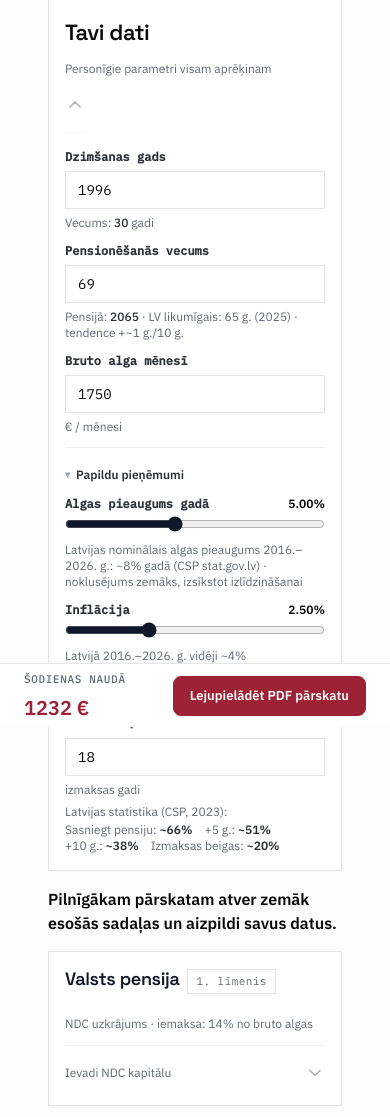
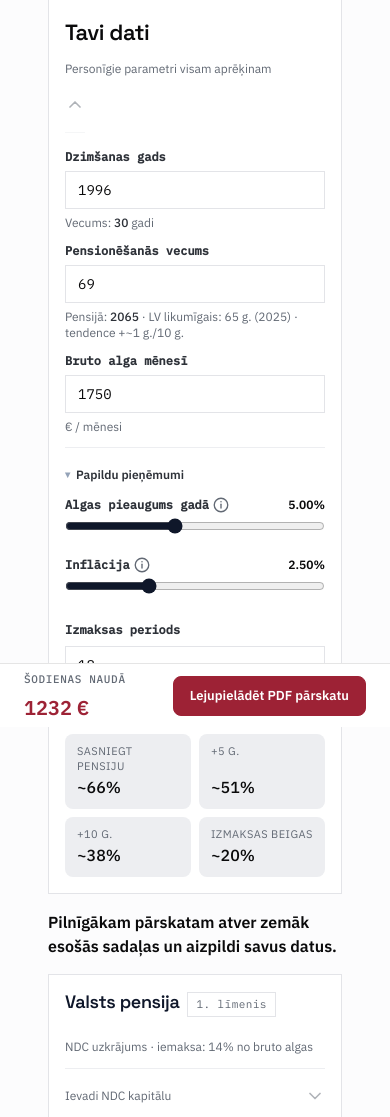
Before and after one commit to Egoitss/latvian_pension_calculator, a Flask app: page / in a window 390 px wide, after a click on "Papildu pieņēmumi". Shown: the part 117-1234 px from the top of the page. Run offline with Flask 3, Linux system fonts and the light colour scheme.

Commit message:
Move statistical footnotes behind an info button, chip the survival odds
Five sources (salary growth, inflation, indexation, P2L history,
property appreciation) sat permanently under their fields as small grey
text, and the survival odds as one wrapping line of "label: value"
pairs. On a phone that pushed the sliders they described below the fold.

Each footnote is now a panel opened by an 18px info button in a 44x44
target on its label row, collapsed by default. The survival line became
a 2x2 chip grid so each label keeps its own number.

static/js/info.js releases an open panel's height to auto once the
150ms transition ends rather than freezing a pixel value. The P2L note
lives in a field that is hidden until manual return is selected, so it
measures zero while collapsed and would otherwise stay clipped.

Two things the browser caught. At 320px the salary label wraps, and the
button's negative right margin let the value slide under the glyph; only
the left margin is negative now. The property footnote carried
id="propRateNote", which property.js rewrites per scenario and would
have thrown on a missing element, so the id rides on the note's inner
element.

Verified at 320/360/375/390/414/430px in both locales: no horizontal
overflow, every button 44x44 and clear of its value.

Co-Authored-By: Claude Opus 5 (1M context) <noreply@anthropic.com>

```diff
--- /dev/null
+++ b/static/css/pc-info.css
@@ -0,0 +1,117 @@
+/* pc-info.css — the ⓘ footnote disclosure and the survival chip grid.
+
+   Both exist for the same reason: the assumptions panel carried five
+   permanent lines of small grey source text plus a wrapping run of
+   survival percentages, which on a phone pushed the sliders they
+   described below the fold.
+
+   Kept out of oats-theme.css, which is near its size limit. */
+
+/* ── ⓘ disclosure ───────────────────────────────────────────────── */
+
+/* The label and its button share one inline box so the flex rows they
+   sit in still push the value hard right. */
+.pc-lbl {
+  display: inline-flex;
+  align-items: center;
+  gap: 2px;
+  min-width: 0;
+}
+
+/* 18px glyph in a 44x44 target.
+   The vertical negative margins let the target overhang the row rather
+   than setting the row's height to 44px, which would space the
+   assumptions panel out by roughly 130px.
+   Horizontally only the left is pulled in, closing the gap the centred
+   glyph leaves against its label. The right side keeps its full width
+   in the flow: with a negative right margin the row reserved less space
+   than the button paints, and at 320px, where the salary label wraps,
+   the value slid underneath the glyph. */
+.pc-info {
+  flex: none;
+  display: inline-flex;
+  align-items: center;
+  justify-content: center;
+  width: 44px;
+  height: 44px;
+  margin: -13px 0 -13px -12px;
+  padding: 0;
+  border: 0;
+  background: none;
+  color: var(--om, #626974);
+  cursor: pointer;
+  border-radius: 8px;
+}
+.pc-info:hover { color: var(--oi, #0A0A0B); }
+.pc-info:focus-visible {
+  outline: 2px solid var(--oi, #0A0A0B);
+  outline-offset: -10px;
+}
+.pc-info svg { width: 18px; height: 18px; }
+
+/* The panel animates between 0 and a measured pixel height, so it is
+   clipped rather than removed. visibility keeps the collapsed text out
+   of the tab order and out of a screen reader's reach; its transition
+   is delayed so it does not blank the panel mid-collapse. */
+.pc-note {
+  height: 0;
+  overflow: hidden;
+  visibility: hidden;
+  transition: height 150ms ease, visibility 0s linear 150ms;
+}
+.pc-note[data-open="true"] {
+  visibility: visible;
+  transition: height 150ms ease, visibility 0s;
+}
+.pc-note-in {
+  margin-top: 6px;
+  padding: 8px 12px;
+  border-radius: 8px;
+  background: var(--ol2, #EDEEF1);
+  color: var(--om, #626974);
+  font-size: 12px;
+  line-height: 1.45;
+}
+
+/* ── Survival chips ─────────────────────────────────────────────── */
+
+/* Two columns at every width the calculator is used at. Four chips in
+   one row would put the longest label ("Sasniegt pensiju") on three
+   lines at 320px. */
+.pc-chips {
+  display: grid;
+  grid-template-columns: repeat(2, minmax(0, 1fr));
+  gap: 8px;
+}
+/* Grid rows stretch to the tallest chip, so pinning the value to the
+   bottom keeps the two numbers in a row on one line even when only one
+   of the labels wraps ("Sasniegt pensiju" does at 375px, "+5 g." does
+   not). */
+.pc-chip {
+  display: flex;
+  flex-direction: column;
+  justify-content: space-between;
+  padding: 10px 12px;
+  border-radius: 8px;
+  background: var(--ol2, #EDEEF1);
+  min-width: 0;
+}
+.pc-chip-lbl {
+  display: block;
+  font-size: 11px;
+  line-height: 1.3;
+  text-transform: uppercase;
+  letter-spacing: 0.04em;
+  color: var(--om, #626974);
+}
+.pc-chip-val {
+  display: block;
+  margin-top: 2px;
+  font-size: 16px;
+  font-weight: 500;
+  color: var(--oi, #0A0A0B);
+}
+
+@media (prefers-reduced-motion: reduce) {
+  .pc-note { transition: none; }
+}
--- /dev/null
+++ b/static/js/info.js
@@ -0,0 +1,64 @@
+// Disclosure controller for the ⓘ statistical footnotes.
+//
+// Five footnotes used to sit permanently under their fields as small grey
+// text, which on a phone pushed the controls they explained off screen.
+// Each is now a panel opened by the button that carries its id in
+// aria-controls.
+//
+// The CSP here is script-src 'self', so this ships as a vendored file
+// rather than an inline handler.
+
+// Measure the panel's natural height. The panel animates between 0 and a
+// pixel value, so the height has to come from the content wrapper, which
+// is not itself clipped.
+function naturalHeight(panel) {
+  const inner = panel.querySelector(".pc-note-in");
+  return inner ? inner.offsetHeight : 0;
+}
+
+// Open a panel: animate to the measured height, then release it to auto.
+//
+// Releasing matters because a panel inside a collapsed accordion measures
+// 0 while hidden, and a frozen 0px would keep it clipped after the card
+// opened. It also covers the note rewrapping when the window is resized.
+function open(panel) {
+  panel.dataset.open = "true";
+  panel.style.height = naturalHeight(panel) + "px";
+  panel.addEventListener("transitionend", function done(e) {
+    if (e.propertyName !== "height" || panel.dataset.open !== "true") return;
+    panel.style.height = "auto";
+    panel.removeEventListener("transitionend", done);
+  });
+}
+
+// Close a panel. Height is "auto" once open, which will not animate, so
+// it is pinned to its current pixel height and the reflow forced before
+// the collapse is set.
+function close(panel) {
+  panel.style.height = panel.getBoundingClientRect().height + "px";
+  void panel.offsetHeight;
+  panel.dataset.open = "false";
+  panel.style.height = "0px";
+}
+
+// Toggle the panel a button points at, if the page still has it.
+function toggle(button) {
+  const panel = document.getElementById(button.getAttribute("aria-controls"));
+  if (!panel) return;
+  const willOpen = button.getAttribute("aria-expanded") !== "true";
+  button.setAttribute("aria-expanded", String(willOpen));
+  if (willOpen) open(panel);
+  else close(panel);
+}
+
+document.addEventListener("DOMContentLoaded", () => {
+  document.querySelectorAll(".pc-info").forEach((button) => {
+    const panel = document.getElementById(button.getAttribute("aria-controls"));
+    if (panel) {
+      panel.dataset.open = "false";
+      panel.style.height = "0px";
+    }
+    button.setAttribute("aria-expanded", "false");
+    button.addEventListener("click", () => toggle(button));
+  });
+});
--- a/templates/_controls.html
+++ b/templates/_controls.html
@@ -1,3 +1,4 @@
+{% from "_info.html" import info_button, info_note %}
 <!-- Shared assumptions used by all three pillars (formerly left panel) -->
 <div class="rounded-3xl border border-slate-200 bg-white shadow-sm is-expanded"
      data-accordion>
@@ -96,7 +97,12 @@
         <!-- Salary growth — shared: P1 NDC + P2 projection -->
         <div class="space-y-1">
           <div class="flex items-center justify-between">
-            <label class="text-xs font-semibold text-slate-600">{{ t("Annual salary growth") }}</label>
+            <span class="pc-lbl">
+              <label for="salaryGrowth"
+                     class="text-xs font-semibold text-slate-600">
+                {{ t("Annual salary growth") }}</label>
+              {{ info_button("note-salary", t("What this is based on")) }}
+            </span>
             <span id="salaryGrowthDisplay" class="text-xs font-semibold text-slate-900">
               {{ "%.2f"|format(defaults.salary_growth) }}%
             </span>
@@ -104,15 +110,21 @@
           <input id="salaryGrowth" type="range" min="0" max="12" step="0.1"
                  value="{{ defaults.salary_growth }}"
                  class="w-full accent-slate-900" />
-          <div class="text-xs text-slate-400">
-            {{ t("Latvia nominal salary growth 2016–2026: ~8% per year (CSB stat.gov.lv) · forward default lower as catch-up fades") }}
-          </div>
+        {% call info_note("note-salary") %}
+          {{ t("Latvia nominal salary growth 2016–2026: ~8% per year (CSB stat.gov.lv) ·
+                forward default lower as catch-up fades") }}
+        {% endcall %}
         </div>
 
         <!-- Inflation — real-value calculations for all three pillars -->
         <div class="space-y-1">
           <div class="flex items-center justify-between">
-            <label class="text-xs font-semibold text-slate-600">{{ t("Inflation") }}</label>
+            <span class="pc-lbl">
+              <label for="inflation"
+                     class="text-xs font-semibold text-slate-600">
+                {{ t("Inflation") }}</label>
+              {{ info_button("note-inflation", t("What this is based on")) }}
+            </span>
             <span id="inflationDisplay" class="text-xs font-semibold text-slate-900">
               {{ "%.2f"|format(defaults.inflation) }}%
             </span>
@@ -120,9 +132,10 @@
           <input id="inflation" type="range" min="0" max="8" step="0.01"
                  value="{{ defaults.inflation }}"
                  class="w-full accent-slate-900" />
-          <div class="text-xs text-slate-400">
-            {{ t("Latvia avg 2016–2026: ~4% (CSP/Eurostat) · ECB long-term target 2% · used for purchasing-power calculations") }}
-          </div>
+        {% call info_note("note-inflation") %}
+          {{ t("Latvia avg 2016–2026: ~4% (CSP/Eurostat) · ECB long-term target 2% ·
+                used for purchasing-power calculations") }}
+        {% endcall %}
         </div>
 
         <!-- Payout period + survival context -->
@@ -136,13 +149,25 @@
                         text-sm outline-none transition focus:border-slate-500
                         focus:ring-2 focus:ring-slate-200" />
           <div class="text-xs text-slate-400">{{ t("payout years") }}</div>
-          <div class="space-y-0.5 text-xs text-slate-400">
-            <div>{{ t("Latvian statistics (CSP, 2023):") }}</div>
-            <div class="flex flex-wrap gap-x-3">
-              <span>{{ t("Reach retirement:") }} <span id="survivalToPension" class="font-semibold text-slate-600">—</span></span>
-              <span>{{ t("+5 yrs:") }} <span id="survivalAt5" class="font-semibold text-slate-600">—</span></span>
-              <span>{{ t("+10 yrs:") }} <span id="survivalAt10" class="font-semibold text-slate-600">—</span></span>
-              <span>{{ t("End of payout:") }} <span id="survivalPct" class="font-semibold text-slate-600">—</span></span>
+          {#- Survival odds. These were one wrapping line of "label: value"
+              pairs, which on a phone broke mid-pair and read as prose. Four
+              chips in a 2x2 grid keep each label with its own number. The
+              ids are what static/js writes into, so they stay. -#}
+          <div class="space-y-1.5 text-slate-400">
+            <div class="text-xs">
+              {{ t("Latvian statistics (CSP, 2023):") }}
+            </div>
+            <div class="pc-chips">
+              {% for id, label in [
+                   ("survivalToPension", "Reach retirement"),
+                   ("survivalAt5",       "+5 yrs"),
+                   ("survivalAt10",      "+10 yrs"),
+                   ("survivalPct",       "End of payout")] %}
+              <div class="pc-chip">
+                <span class="pc-chip-lbl">{{ t(label) }}</span>
+                <span class="pc-chip-val" id="{{ id }}">—</span>
+              </div>
+              {% endfor %}
             </div>
           </div>
         </div>
--- /dev/null
+++ b/templates/_info.html
@@ -0,0 +1,39 @@
+{# _info.html — the ⓘ disclosure used for statistical footnotes.
+
+   Every footnote (salary growth, inflation, indexation, P2L history,
+   property appreciation) used to sit permanently under its field as a
+   line of small grey text. Five of them on one screen buried the
+   controls they belonged to. They are collapsed behind an icon now.
+
+   Two macros so the button can sit on the label row while the panel it
+   opens stays where the note belongs, beneath the field. The pairing
+   is by id: aria-controls on the button, the same id on the panel. #}
+
+{# info_button: 18px icon in a 44x44 target. Placed beside a label. #}
+{% macro info_button(target, label) %}
+<button type="button" class="pc-info" aria-expanded="false"
+        aria-controls="{{ target }}"
+        aria-label="{{ label }}">
+  <svg viewBox="0 0 24 24" width="18" height="18" fill="none"
+       stroke="currentColor" stroke-width="1.8" aria-hidden="true">
+    <circle cx="12" cy="12" r="9"/>
+    <path d="M12 11v5" stroke-linecap="round"/>
+    <circle cx="12" cy="7.6" r="1" fill="currentColor" stroke="none"/>
+  </svg>
+</button>
+{% endmacro %}
+
+{# info_note: the panel. Collapsed by default; the height animation
+   needs a measurable box, so it stays in the layout at zero height
+   rather than being display:none.
+
+   body_id names the inner element for scripts that rewrite the note.
+   The property note is one: static/js/property.js restates the rate for
+   the selected scenario and location, so its id has to survive on the
+   element holding the text, not on the clipped outer box. #}
+{% macro info_note(target, body_id=none) %}
+<div class="pc-note" id="{{ target }}" data-open="false">
+  <div class="pc-note-in"
+       {%- if body_id %} id="{{ body_id }}"{% endif %}>{{ caller() }}</div>
+</div>
+{% endmacro %}
--- a/templates/_pension1.html
+++ b/templates/_pension1.html
@@ -1,3 +1,4 @@
+{% from "_info.html" import info_button, info_note %}
 <!-- 1st-pillar NDC pension estimator — pure client-side, reads shared main-form inputs -->
 <div class="rounded-3xl border border-slate-200 bg-white shadow-sm"
      data-accordion data-accordion-collapsed
@@ -103,7 +104,8 @@
     <!-- Capital revaluation rate slider -->
     <div class="mt-3 space-y-1">
       <div class="flex justify-between text-xs">
-        <span class="text-slate-500">{{ t("Annual capital indexation") }}</span>
+        <span class="pc-lbl text-slate-500">{{ t("Annual capital indexation") }}
+          {{ info_button("note-indexation", t("What this is based on")) }}</span>
         <span id="p1RevalDisplay" class="font-semibold text-slate-900">
           {{ "%.2f"|format(defaults.p1_revaluation_rate) }}%
         </span>
@@ -111,9 +113,9 @@
       <input id="p1RevalRate" type="range" min="0" max="10" step="0.1"
              value="{{ defaults.p1_revaluation_rate }}"
              class="w-full accent-slate-900" />
-      <div class="text-xs text-slate-400">
-        {{ t("Recent 2020–2025: ~8.9% · long-run ~4–5% (workforce shrinking)") }}
-      </div>
+    {% call info_note("note-indexation") %}
+      {{ t("Recent 2020–2025: ~8.9% · long-run ~4–5% (workforce shrinking)") }}
+    {% endcall %}
     </div>
 
     <!-- Annual contribution display -->
--- a/templates/_pension2.html
+++ b/templates/_pension2.html
@@ -1,3 +1,4 @@
+{% from "_info.html" import info_button, info_note %}
 <!-- 2nd-pillar funded pension card — inputs + outputs in the right panel -->
 <div class="rounded-3xl border border-slate-200 bg-white shadow-sm"
      data-accordion data-accordion-collapsed
@@ -113,7 +114,8 @@
     <!-- Manual return slider — visible only when "Manual assumption" selected -->
     <div id="manualReturnField" class="space-y-1 hidden">
       <div class="flex justify-between text-xs">
-        <span class="text-slate-500">{{ t("Manual annual return") }}</span>
+        <span class="pc-lbl text-slate-500">{{ t("Manual annual return") }}
+          {{ info_button("note-p2l", t("What this is based on")) }}</span>
         <span id="manualReturnDisplay" class="font-semibold text-slate-900">
           {{ "%.2f"|format(defaults.manual_return) }}%
         </span>
@@ -121,9 +123,10 @@
       <input id="manualReturn" type="range" min="0" max="15" step="0.1"
              value="{{ defaults.manual_return }}"
              class="w-full accent-slate-900" />
-      <div class="text-xs text-slate-400">
-        {{ t("Latvia P2L funds historical: ~6–9% (manapensija.lv) · Global equity markets: ~8–10% nominal") }}
-      </div>
+    {% call info_note("note-p2l") %}
+      {{ t("Latvia P2L funds historical: ~6–9% (manapensija.lv) ·
+            Global equity markets: ~8–10% nominal") }}
+    {% endcall %}
     </div>
 
     <!-- P2L contribution rate slider -->
--- a/templates/_property.html
+++ b/templates/_property.html
@@ -1,3 +1,4 @@
+{% from "_info.html" import info_button, info_note %}
 <!-- Property value estimator — pure client-side, reads main calculator + loan widget values -->
 <div class="rounded-3xl border border-slate-200 bg-white shadow-sm"
      data-prop-type="{{ defaults.get('prop_type', 'city') }}"
@@ -49,20 +50,21 @@
         {{ t("Rural") }}
       </button>
     </div>
-    <div id="propRateNote" class="mt-0.5 text-xs text-slate-400">
-      {{ t("~6.2% per year nominal (Riga, 2010–2024 · Arco Real Estate / Latio)") }}
-    </div>
 
     <!-- Annual appreciation rate slider (location/scenario set it;
          the user can fine-tune) -->
     <div class="mt-2 space-y-1">
       <div class="flex justify-between text-xs">
-        <span class="text-slate-500">{{ t("Annual appreciation") }}</span>
+        <span class="pc-lbl text-slate-500">{{ t("Annual appreciation") }}
+          {{ info_button("note-property", t("What this is based on")) }}</span>
         <span id="propRateDisplay"
               class="font-semibold text-slate-900">—</span>
       </div>
       <input id="propRate" type="range" min="0" max="12" step="0.1"
              class="w-full accent-slate-900" />
+    {% call info_note("note-property", body_id="propRateNote") %}
+      {{ t("~6.2% per year nominal (Riga, 2010–2024 · Arco Real Estate / Latio)") }}
+    {% endcall %}
     </div>
 
     <!-- Price + size inputs -->
--- a/templates/base.html
+++ b/templates/base.html
@@ -91,6 +91,8 @@
         href="{{ url_for('static', filename='css/o-footer.css', v=js_v) }}" />
   <link rel="stylesheet"
         href="{{ url_for('static', filename='css/o-marker.css', v=js_v) }}" />
+  <link rel="stylesheet"
+        href="{{ url_for('static', filename='css/pc-info.css', v=js_v) }}" />
 </head>
 <body class="min-h-screen bg-slate-50 text-slate-900 font-sans antialiased">
 
--- a/templates/index.html
+++ b/templates/index.html
@@ -168,4 +168,5 @@
 <script src="{{ url_for('static', filename='js/export.js', v=js_v) }}" type="module"></script>
 {# <script src="{{ url_for('static', filename='js/ai_recommend.js', v=js_v) }}" type="module"></script> #}
 <script src="{{ url_for('static', filename='js/accordion.js', v=js_v) }}" type="module"></script>
+<script src="{{ url_for('static', filename='js/info.js', v=js_v) }}" type="module"></script>
 {% endblock %}
```
Also changed, not shown: tests/test_info_disclosure.py (added, +139 -0 lines), translations/lv.yaml (+5 -4 lines).
